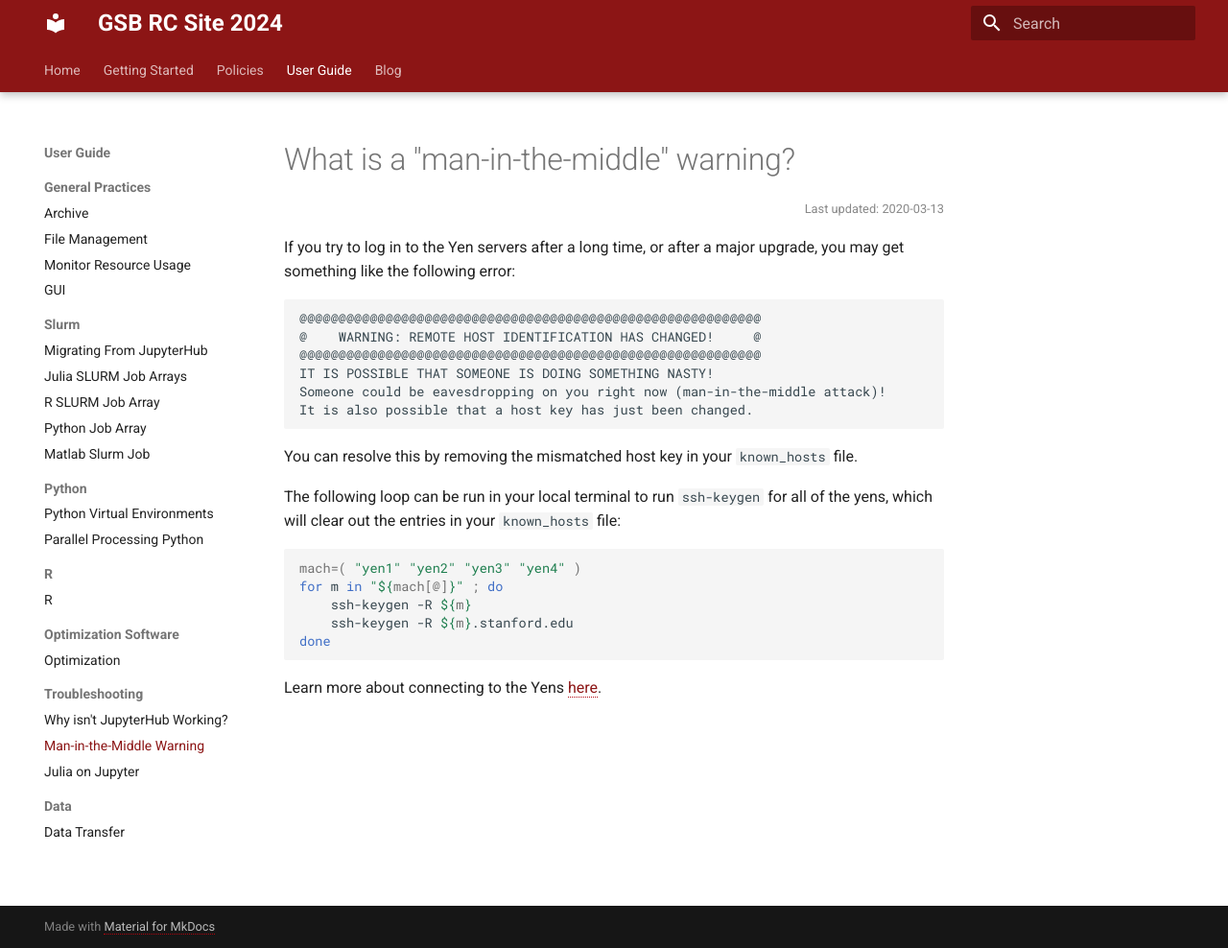
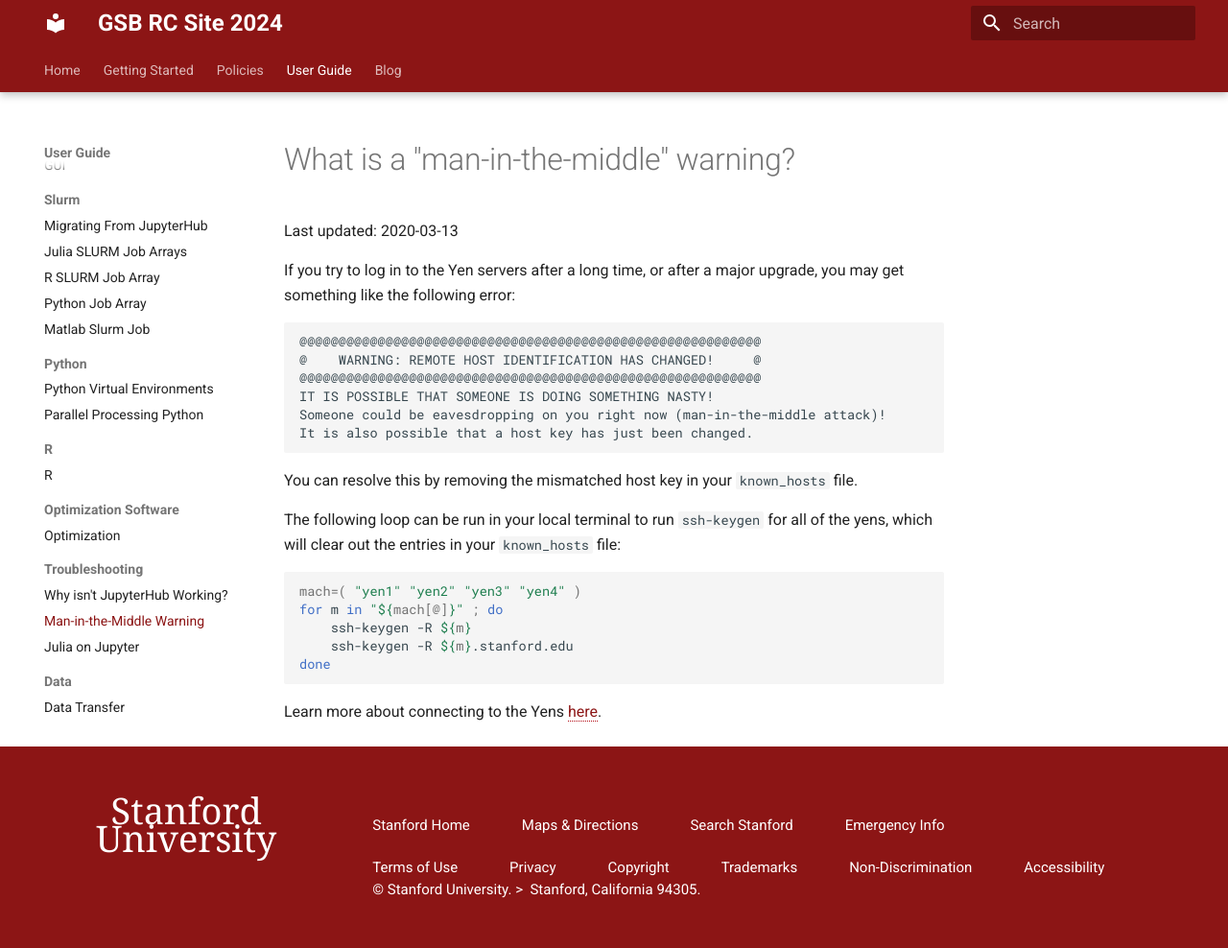
Before and after one commit to gsbdarc/rcpedia_mockup, an MkDocs documentation site: the page built from docs/_user_guide/man_in_middle.md, in a window 1280 px wide and 988 px high. Shown: the whole window at 96% size. Built offline with MkDocs 1.6.1 and Material for MkDocs 9.7.7, drawn with Linux system fonts in a browser that asks for light colours; some web fonts are replaced.

Commit message:
Added stanford logo to bottom, added tailwind css config

```diff
--- a/docs/assets/css/custom.css
+++ /dev/null
@@ -1,7 +0,0 @@
-.last-updated {
-    font-size: 0.8em;
-    color: #888;
-    text-align: right;
-    margin-top: -1.5em;
-    margin-bottom: 1em;
-}
--- a/docs/assets/css/fonts.css
+++ /dev/null
@@ -1,10 +0,0 @@
-@charset "UTF-8";
-
-/** Source Sans 3, Source Serif 4, Roboto Slab, Roboto Mono (regular only) from Google Font */
-@import url('https://fonts.googleapis.com/css2?family=Roboto+Mono&family=Roboto+Slab:wght@300;400;700&family=Source+Sans+3:ital,wght@0,400;0,600;0,700;1,400;1,600;1,700&family=Source+Serif+4:ital,wght@0,400;0,600;0,700;1,400;1,600;1,700&display=swap');
-@font-face {
-  font-family: "Stanford";
-  src: url("https://www-media.stanford.edu/assets/fonts/stanford.woff") format("woff"), url("https://www-media.stanford.edu/assets/fonts/stanford.ttf") format("truetype");
-  font-weight: 300;
-  font-display: swap;
-}
--- /dev/null
+++ b/docs/stylesheets/output.css
@@ -0,0 +1,349 @@
+@import url('https://fonts.googleapis.com/css2?family=Roboto+Mono&family=Roboto+Slab:wght@300;400;700&family=Source+Sans+3:ital,wght@0,400;0,600;0,700;1,400;1,600;1,700&family=Source+Serif+4:ital,wght@0,400;0,600;0,700;1,400;1,600;1,700&display=swap');
+
+@font-face {
+  font-family: "Stanford";
+
+  src: url("https://www-media.stanford.edu/assets/fonts/stanford.woff") format("woff"), url("https://www-media.stanford.edu/assets/fonts/stanford.ttf") format("truetype");
+
+  font-weight: 300;
+
+  font-display: swap;
+}
+
+/*@tailwind base; */
+
+.centered-container, .cc{
+  padding-left: 20px;
+  padding-right: 20px;
+  margin-left: auto;
+  margin-right: auto;
+}
+
+@media (min-width: 576px){
+  .centered-container, .cc{
+    padding-left: 30px;
+    padding-right: 30px;
+  }
+}
+
+@media (min-width: 768px){
+  .centered-container, .cc{
+    padding-left: 50px;
+    padding-right: 50px;
+  }
+}
+
+@media (min-width: 992px){
+  .centered-container, .cc{
+    padding-left: 80px;
+    padding-right: 80px;
+  }
+}
+
+@media (min-width: 1200px){
+  .centered-container, .cc{
+    padding-left: 100px;
+    padding-right: 100px;
+  }
+}
+
+@media (min-width: 1500px){
+  .centered-container, .cc{
+    padding-left: 100px;
+    padding-right: 100px;
+  }
+}
+
+@media print{
+}
+
+@media only screen and (min-width: 1700px){
+  .centered-container, .cc{
+    padding-left: calc((100% - 1500px)/2);
+    padding-right: calc((100% - 1500px)/2);
+  }
+}
+
+.centered-container .centered-container, .centered-container .cc, .cc .centered-container, .cc .cc{
+  padding-left: 0;
+  padding-right: 0;
+}
+
+.list-unstyled{
+  margin-top: 0;
+  margin-bottom: 0;
+  padding-left: 0;
+  list-style-type: none;
+}
+
+.logo{
+  display: inline-block;
+  font-family: Stanford, "Source Serif Pro", Georgia, Times, "Times New Roman", serif;
+  font-weight: 400;
+  line-height: 0.75;
+  text-decoration: none;
+  text-transform: none;
+  transform: translateZ(0);
+  font-style: normal;
+  font-variant: normal;
+  letter-spacing: 0;
+  color: #8C1515;
+  font-feature-settings: "liga" 1;
+  font-variant-ligatures: discretionary-ligatures;
+  -webkit-font-smoothing: antialiased;
+  -moz-osx-font-smoothing: grayscale;
+}
+
+.logo:focus{
+  color: #8C1515;
+}
+
+.logo:hover{
+  color: #8C1515;
+}
+
+.rs-py-1{
+  padding-top: 2rem;
+  padding-bottom: 2rem;
+}
+
+@media (min-width: 768px){
+  .rs-py-1{
+    padding-top: 2.6rem;
+    padding-bottom: 2.6rem;
+  }
+}
+
+@media (min-width: 1500px){
+  .rs-py-1{
+    padding-top: 2.7rem;
+    padding-bottom: 2.7rem;
+  }
+}
+
+.type-3{
+  font-size: 1.52em;
+  letter-spacing: -0.014em;
+}
+
+@media (min-width: 768px){
+  .type-3{
+    font-size: 1.73em;
+  }
+}
+
+@media (min-width: 992px){
+  .type-3{
+    font-size: 1.95em;
+  }
+}
+
+.basefont-20{
+  font-size: 1.8rem;
+}
+
+@media (min-width: 768px){
+  .basefont-20{
+    font-size: 1.9rem;
+  }
+}
+
+@media (min-width: 1500px){
+  .basefont-20{
+    font-size: 2rem;
+  }
+}
+
+.sr-only{
+  position: absolute;
+  width: 1px;
+  height: 1px;
+  padding: 0;
+  margin: -1px;
+  overflow: hidden;
+  clip: rect(0, 0, 0, 0);
+  white-space: nowrap;
+  border-width: 0;
+}
+
+.ml-19{
+  margin-left: 1.9rem;
+}
+
+.mr-19{
+  margin-right: 1.9rem;
+}
+
+.flex{
+  display: flex;
+}
+
+.w-full{
+  width: 100%;
+}
+
+.grow{
+  flex-grow: 1;
+}
+
+.flex-row{
+  flex-direction: row;
+}
+
+.flex-col{
+  flex-direction: column;
+}
+
+.justify-center{
+  justify-content: center;
+}
+
+.bg-cardinal-red{
+  --tw-bg-opacity: 1;
+  background-color: rgb(140 21 21 / var(--tw-bg-opacity));
+}
+
+.p-0{
+  padding: 0;
+}
+
+.text-left{
+  text-align: left;
+}
+
+.text-center{
+  text-align: center;
+}
+
+.text-13{
+  font-size: 1.3rem;
+}
+
+.text-15{
+  font-size: 1.5rem;
+}
+
+.text-white{
+  --tw-text-opacity: 1;
+  color: rgb(255 255 255 / var(--tw-text-opacity));
+}
+
+.no-underline{
+  text-decoration-line: none;
+}
+
+.hocus\:text-white:hover{
+  --tw-text-opacity: 1;
+  color: rgb(255 255 255 / var(--tw-text-opacity));
+}
+
+.hocus\:underline:hover{
+  text-decoration-line: underline;
+}
+
+.hocus\:no-underline:hover{
+  text-decoration-line: none;
+}
+
+.hocus\:text-white:focus{
+  --tw-text-opacity: 1;
+  color: rgb(255 255 255 / var(--tw-text-opacity));
+}
+
+.hocus\:underline:focus{
+  text-decoration-line: underline;
+}
+
+.hocus\:no-underline:focus{
+  text-decoration-line: none;
+}
+
+@media (min-width: 576px){
+  .sm\:ml-0{
+    margin-left: 0;
+  }
+
+  .sm\:mr-0{
+    margin-right: 0;
+  }
+
+  .sm\:mr-10{
+    margin-right: 1rem;
+  }
+
+  .sm\:flex-row{
+    flex-direction: row;
+  }
+
+  .sm\:flex-col{
+    flex-direction: column;
+  }
+
+  .sm\:items-center{
+    align-items: center;
+  }
+
+  .sm\:text-center{
+    text-align: center;
+  }
+
+  .sm\:text-14{
+    font-size: 1.4rem;
+  }
+
+  .sm\:link-regular a{
+    font-weight: 400;
+  }
+}
+
+@media (min-width: 768px){
+  .md\:mr-20{
+    margin-right: 2rem;
+  }
+
+  .md\:text-15{
+    font-size: 1.5rem;
+  }
+
+  .md\:text-17{
+    font-size: 1.7rem;
+  }
+}
+
+@media (min-width: 992px){
+  .lg\:mr-27{
+    margin-right: 2.7rem;
+  }
+
+  .lg\:flex-row{
+    flex-direction: row;
+  }
+
+  .lg\:items-start{
+    align-items: flex-start;
+  }
+
+  .lg\:pl-45{
+    padding-left: 4.5rem;
+  }
+
+  .lg\:text-left{
+    text-align: left;
+  }
+}
+
+@media (min-width: 1200px){
+  .xl\:pl-50{
+    padding-left: 5rem;
+  }
+
+  .xl\:text-16{
+    font-size: 1.6rem;
+  }
+}
+
+@media (min-width: 1500px){
+  .\32xl\:text-18{
+    font-size: 1.8rem;
+  }
+}
--- a/mkdocs.yml
+++ b/mkdocs.yml
@@ -2,7 +2,7 @@
 site_url: https://rcpedia-dev.stanford.edu
 theme:
   name: material
-  custom_dir: docs/assets
+  custom_dir: overrides
   features:
     - announce.dismiss
     - header.autohide
@@ -100,7 +100,5 @@
   update_date: 2024-08-26
 
 extra_css:
-  - assets/css/index.css
-  - assets/css/sh.css
-  - assets/css/fonts.css
-  - css/custom.css
+  - stylesheets/sh.css
+  - stylesheets/output.css # This is the decantur css tailing output
--- /dev/null
+++ b/overrides/partials/footer.html
@@ -0,0 +1,68 @@
+<footer class="cc basefont-20 rs-py-1 text-white bg-cardinal-red w-full">
+    <div class="flex flex-col lg:flex-row" title="Common Stanford resources">
+      <div class="text-center">
+        <a class="logo hocus:no-underline text-white hocus:text-white text-sm" href="https://www.stanford.edu">Stanford<br>University</a>
+      </div>
+      <div class="lg:pl-45 xl:pl-50 text-left sm:text-center lg:text-left grow">
+        <nav aria-label="global footer menu" class="flex flex-row sm:flex-col justify-center sm:items-center lg:items-start">
+          <ul class="list-unstyled mr-19 sm:mr-0 p-0 flex flex-col sm:flex-row">
+            <li class="sm:mr-10 md:mr-20 lg:mr-27">
+              <a href="https://www.stanford.edu" class="text-white no-underline hocus:underline hocus:text-white" style="font-size: 0.75rem">
+                Stanford Home<span class="sr-only">(link is external)</span>
+              </a>
+            </li>
+            <li class="sm:mr-10 md:mr-20 lg:mr-27">
+              <a href="https://visit.stanford.edu/plan/" class="text-white no-underline hocus:underline hocus:text-white" style="font-size: 0.75rem">
+                Maps &amp; Directions<span class="sr-only">(link is external)</span>
+              </a>
+            </li>
+            <li class="sm:mr-10 md:mr-20 lg:mr-27">
+              <a href="https://www.stanford.edu/search/" class="text-white no-underline hocus:underline hocus:text-white" style="font-size: 0.75rem">
+                Search Stanford<span class="sr-only">(link is external)</span>
+              </a>
+            </li>
+            <li>
+              <a href="https://emergency.stanford.edu" class="text-white no-underline hocus:underline hocus:text-white" style="font-size: 0.75rem">
+                Emergency Info<span class="sr-only">(link is external)</span>
+              </a>
+            </li>
+          </ul>
+          <ul class="list-unstyled ml-19 sm:ml-0 p-0 text-sm flex flex-col sm:flex-row sm:link-regular">
+            <li class="sm:mr-10 md:mr-20 lg:mr-27">
+              <a href="https://www.stanford.edu/site/terms/" title="Terms of use for sites" class="text-white no-underline hocus:underline hocus:text-white" style="font-size: 0.75rem">
+                Terms of Use<span class="sr-only">(link is external)</span>
+              </a>
+            </li>
+            <li class="sm:mr-10 md:mr-20 lg:mr-27">
+              <a href="https://www.stanford.edu/site/privacy/" title="Privacy and cookie policy" class="text-white no-underline hocus:underline hocus:text-white" style="font-size: 0.75rem">
+                Privacy<span class="sr-only">(link is external)</span>
+              </a>
+            </li>
+            <li class="sm:mr-10 md:mr-20 lg:mr-27">
+              <a href="https://uit.stanford.edu/security/copyright-infringement" title="Report alleged copyright infringement" class="text-white no-underline hocus:underline hocus:text-white" style="font-size: 0.75rem">
+                Copyright<span class="sr-only">(link is external)</span>
+              </a>
+            </li>
+            <li class="sm:mr-10 md:mr-20 lg:mr-27">
+              <a href="https://adminguide.stanford.edu/chapter-1/subchapter-5/policy-1-5-4" title="Ownership and use of Stanford trademarks and images" class="text-white no-underline hocus:underline hocus:text-white" style="font-size: 0.75rem">
+                Trademarks<span class="sr-only">(link is external)</span>
+              </a>
+            </li>
+            <li class="sm:mr-10 md:mr-20 lg:mr-27">
+              <a href="https://studentservices.stanford.edu/more-resources/student-policies/non-academic/non-discrimination" title="Non-discrimination policy" class="text-white no-underline hocus:underline hocus:text-white" style="font-size: 0.75rem">
+                Non-Discrimination<span class="sr-only">(link is external)</span>
+              </a>
+            </li>
+            <li>
+              <a href="https://www.stanford.edu/site/accessibility" title="Report web accessibility issues" class="text-white no-underline hocus:underline hocus:text-white" style="font-size: 0.75rem">
+                Accessibility<span class="sr-only">(link is external)</span>
+              </a>
+            </li>
+          </ul>
+        </nav>
+        <div class="text-center lg:text-left" style="font-size: 0.75rem">
+          <span class="whitespace-no-wrap">© Stanford University.</span><span class="whitespace-no-wrap"> </span>>&nbsp; Stanford, California 94305.</span>
+        </div>
+      </div>
+    </div>
+  </footer>
--- /dev/null
+++ b/postcss.config.js
@@ -0,0 +1,3 @@
+module.exports = {
+    plugins: [require('tailwindcss'), require('autoprefixer')]
+  }
```
Also changed, not shown: docs/stylesheets/tailwind.css (renamed from docs/assets/css/index.css, +1 -18 lines), instructions/tailwind_instructions.md (added, +6 -0 lines), tailwind.config.js (added, +11 -0 lines), docs/stylesheets/sh.css (renamed from docs/assets/css/sh.css).
